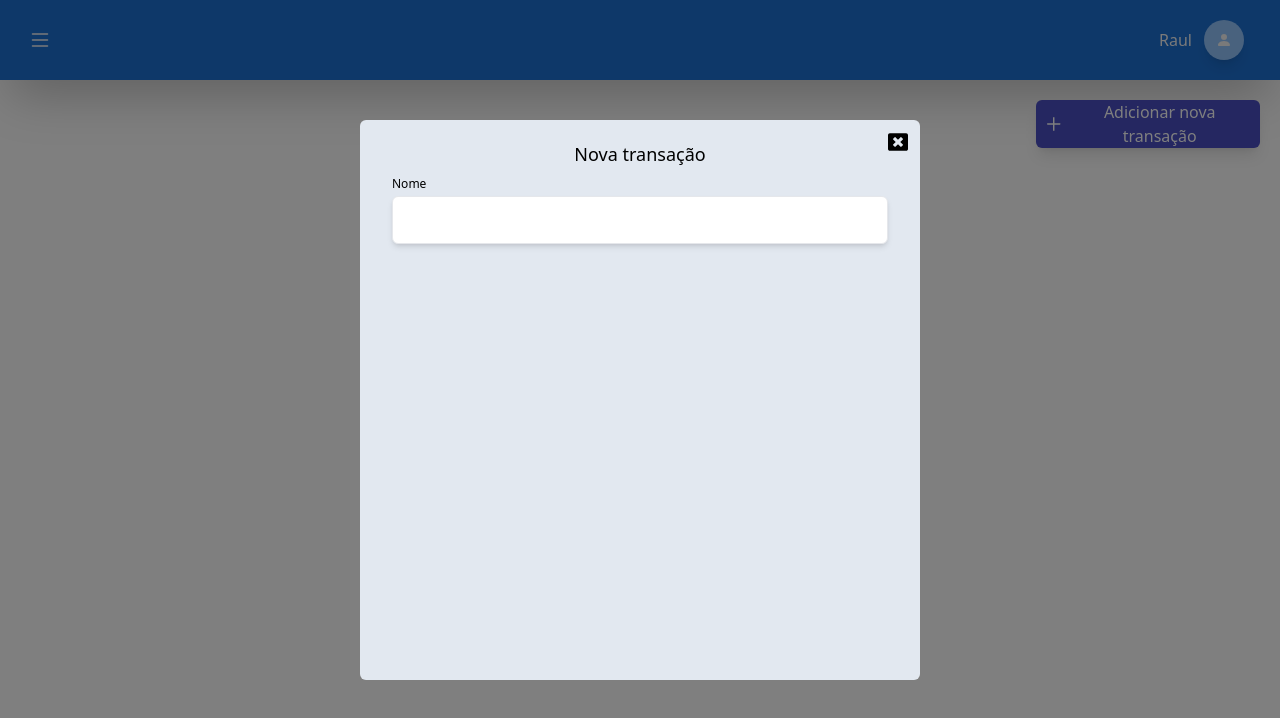
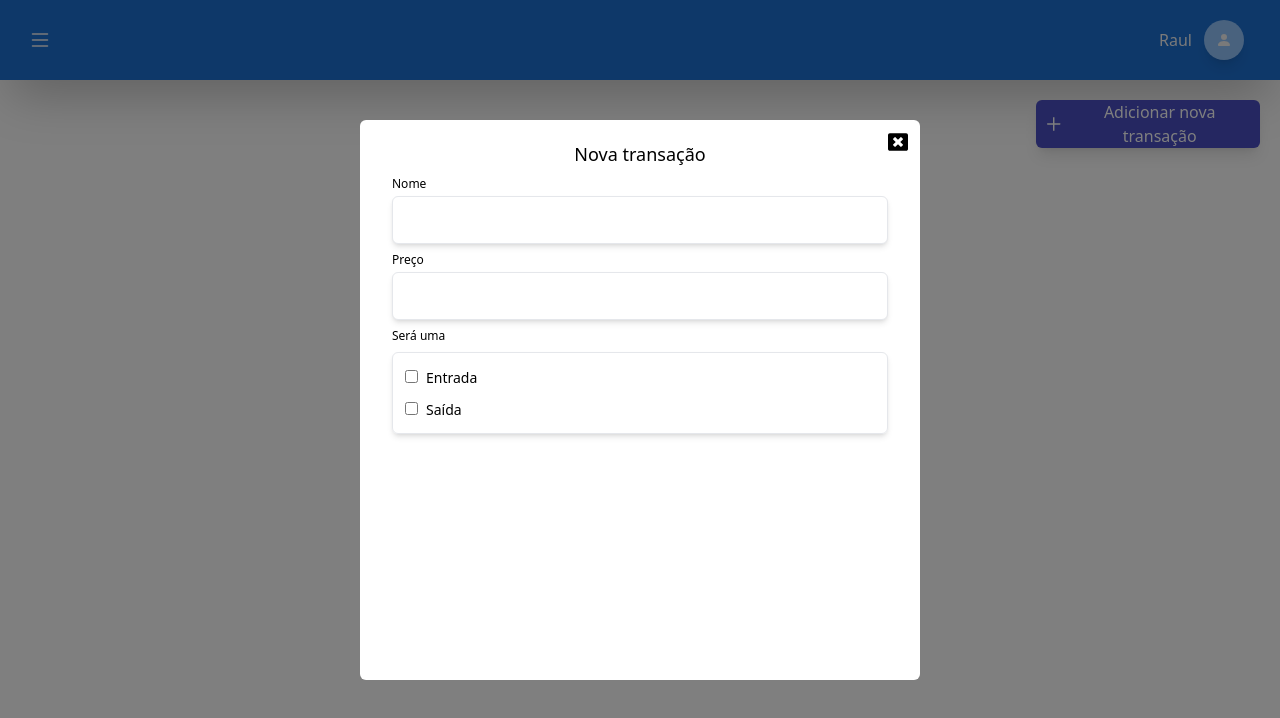
Before and after one commit to Raul26-tech/As-Money, a React (Create React App) app: page /monthly-values in a window 1280 px wide. Both pictures are taken after a click on the button "Adicionar nova transação". Shown: the top 718 px of the page. Built offline with nearby package versions, Linux system fonts and the light colour scheme.

Commit message:
Criando formulário para adicionar nova transação

```diff
--- a/server.json
+++ b/server.json
@@ -24,7 +24,6 @@
     "transactions": [
         {
             "id": 1,
-            "code": "01",
             "name-transaction": "Valor da passagem",
             "price": 2.5,
             "type": "prohibited"
--- /dev/null
+++ b/src/components/Checkbox/Components/index.tsx
@@ -0,0 +1,34 @@
+import React, { InputHTMLAttributes, ReactNode } from 'react';
+
+interface ICheckboxContainer extends InputHTMLAttributes<HTMLInputElement> {
+    children: ReactNode;
+    label: string;
+    colorClassName?: string;
+}
+
+export default function CheckboxContainer({
+    children,
+    label,
+    disabled,
+}: ICheckboxContainer) {
+    return (
+        <>
+            <div className="grid md:col-span-3">
+                <span
+                    className="
+                    block
+                    text-xs
+                    text-gmov-input-label
+                    font-medium"
+                >
+                    {label}
+                </span>
+            </div>
+            <div className="grid md:col-span-2">
+                <div className="flex flex-col p-2 justify-center items-center rounded-md border-gmov-input-border border shadow-md">
+                    {children}
+                </div>
+            </div>
+        </>
+    );
+}
--- /dev/null
+++ b/src/components/Checkbox/index.tsx
@@ -0,0 +1,59 @@
+/* eslint-disable react/function-component-definition */
+import React, {
+    forwardRef,
+    ForwardRefRenderFunction,
+    InputHTMLAttributes,
+} from 'react';
+import { FieldError } from 'react-hook-form';
+
+interface ICheckboxProps extends InputHTMLAttributes<HTMLInputElement> {
+    label?: string;
+    labelClassName?: string;
+    addLabelClassName?: string;
+    className?: string;
+    error?: FieldError;
+    colorClassName?: string;
+}
+
+// Analisar mais opções de autocomplete
+// https://developer.mozilla.org/en-US/docs/Web/HTML/Attributes/autocomplete
+
+const CheckboxBase: ForwardRefRenderFunction<
+    HTMLInputElement,
+    ICheckboxProps
+> = (
+    {
+        error = null,
+        label,
+        labelClassName = `
+            text-sm
+            font-normal
+            text-sm
+        `,
+        addLabelClassName = '',
+        disabled,
+        hidden,
+        type = 'checkbox',
+        ...rest
+    },
+    ref
+) => {
+    if (hidden) return null;
+    return (
+        <div className={`w-full md:p-1 ${addLabelClassName}`}>
+            <input
+                className="mr-2"
+                ref={ref}
+                disabled={disabled}
+                type={type}
+                {...rest}
+            />
+            {label && <span className={labelClassName}>{label}</span>}
+            {error?.message ? (
+                <span className="text-red-500 text-xs">{error.message}</span>
+            ) : null}
+        </div>
+    );
+};
+
+export const Checkbox = forwardRef(CheckboxBase);
--- a/src/components/Input/index.tsx
+++ b/src/components/Input/index.tsx
@@ -3,15 +3,18 @@ import {
     ForwardRefRenderFunction,
     InputHTMLAttributes,
 } from 'react';
+import { FieldError } from 'react-hook-form';
 
 interface IInputProps extends InputHTMLAttributes<HTMLInputElement> {
+    error?: FieldError;
     label?: string;
-    type: string;
+    type?: string;
     className?: string;
     addClassName?: string;
 }
 
 const InputMain: ForwardRefRenderFunction<HTMLInputElement, IInputProps> = ({
+    error = null,
     label,
     type = 'text',
     className = `
@@ -39,6 +42,9 @@ const InputMain: ForwardRefRenderFunction<HTMLInputElement, IInputProps> = ({
                 <span className="block text-xs mb-1 font-medium">{label}</span>
             )}
             <input className={`${className}, ${addClassName}`} type={type} />
+            {error?.message ? (
+                <span className="text-red-500 text-xs">{error.message}</span>
+            ) : null}
         </label>
     );
 };
--- a/src/components/Modal/index.tsx
+++ b/src/components/Modal/index.tsx
@@ -14,7 +14,7 @@ export default function Modal({ onCloseModal, title, children }: IModalProps) {
         <>
             <div className={styles.container} />
             <div className={styles.modal}>
-                <div className="w-[20rem] h-[20rem] md:w-[35rem] md:h-[35rem] py-5 px-8 rounded-md bg-slate-200 flex flex-col relative m-5">
+                <div className="w-[20rem] h-[20rem] md:w-[35rem] md:h-[35rem] py-5 px-8 rounded-md bg-white flex flex-col relative m-5">
                     <>
                         {onCloseModal && (
                             <button
--- a/src/pages/MonthlyValues/index.tsx
+++ b/src/pages/MonthlyValues/index.tsx
@@ -1,6 +1,8 @@
 import { useState } from 'react';
 import { useForm } from 'react-hook-form';
 import { AiOutlinePlus } from 'react-icons/ai';
+import { Checkbox } from '../../components/Checkbox';
+import CheckboxContainer from '../../components/Checkbox/Components';
 import { Input } from '../../components/Input';
 import Modal from '../../components/Modal';
 
@@ -51,9 +53,34 @@ export default function MonthlyVAlues() {
                 <Modal title="Nova transação" onCloseModal={handleOpenModal}>
                     <form
                         onSubmit={() => console.log('Enviando dados')}
-                        className="flex w-full md:gap-x-5 gap-y-2 pb-3"
+                        className="flex flex-col w-full gap-x-3 md:gap-x-5 gap-y-2 pb-3"
                     >
-                        <Input label="Nome" {...register('name')} type="text" />
+                        <Input
+                            label="Nome"
+                            error={formState.errors.name}
+                            {...register('name')}
+                            type="text"
+                            autoFocus
+                        />
+                        <Input
+                            label="Preço"
+                            error={formState.errors.price}
+                            {...register('name')}
+                            type="number"
+                        />
+
+                        <CheckboxContainer label="Será uma">
+                            <Checkbox
+                                label="Entrada"
+                                error={formState.errors.type}
+                                {...register('type')}
+                            />
+                            <Checkbox
+                                label="Saída"
+                                error={formState.errors.type}
+                                {...register('type')}
+                            />
+                        </CheckboxContainer>
                     </form>
                 </Modal>
             )}
```
